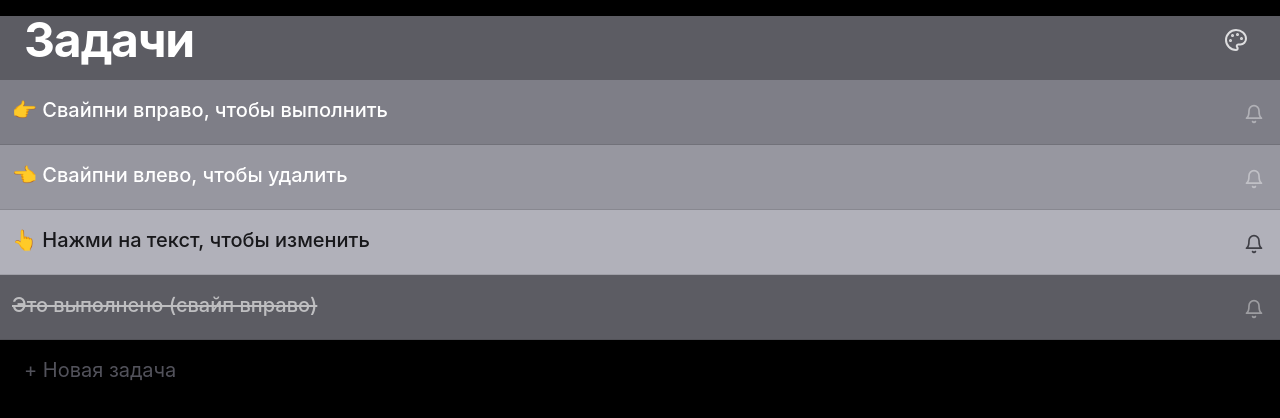
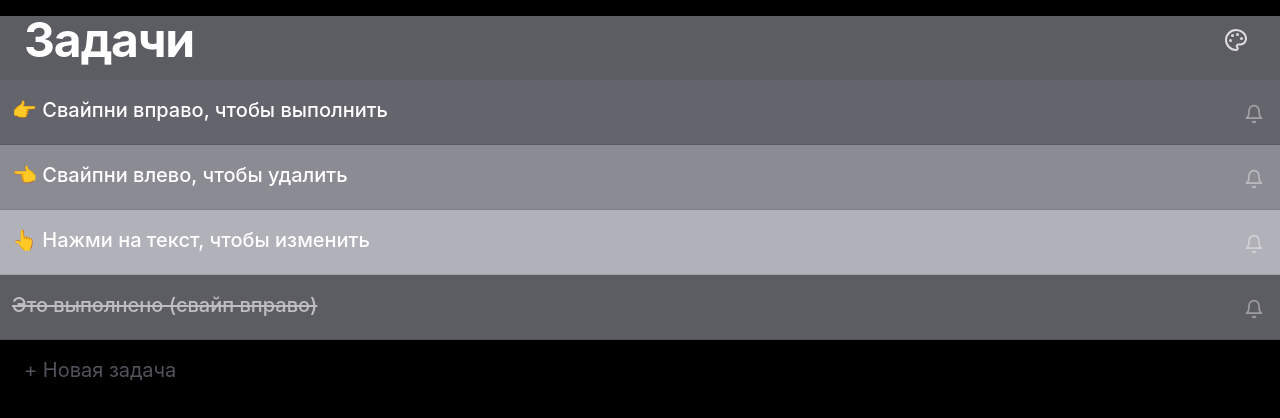
Before and after one commit to SKZHPRVT/task_time_place, a React (Vite) app: page / in a window 1280 px wide. Shown: the top 418 px of the page. Built offline with nearby package versions, Linux system fonts and the light colour scheme.

Commit message:
Feat: darker first task, unified text color regardless of gradient

```diff
--- a/src/App.tsx
+++ b/src/App.tsx
@@ -5,7 +5,7 @@ import { Task } from './types';
 import { useAppState } from './hooks/useAppState';
 import { useReminderChecker } from './hooks/useReminderChecker';
 import { Palette } from 'lucide-react';
-import { COLOR_PALETTE, getHeaderTaskColors, isLightColor, lightenColor } from './utils/color';
+import { COLOR_PALETTE, getHeaderTaskColors, isLightColor, lightenColor, darkenColor } from './utils/color';
 import { motion, AnimatePresence } from 'framer-motion';
 import { setHeaderColor } from './lib/telegram';
 
@@ -18,6 +18,10 @@ export default function App() {
 
   const colors = getHeaderTaskColors(baseColor);
   const headerBg = colors.header;
+
+  // 🆕 Один цвет текста для всех задач, на основе baseColor
+  const textIsLight = isLightColor(baseColor);
+  const taskTextColor = textIsLight ? 'text-zinc-900' : 'text-white';
 
   useEffect(() => {
     setHeaderColor(headerBg);
@@ -57,7 +61,6 @@ export default function App() {
     setNewTaskText('');
   };
 
-  // Сортируем: активные сверху, выполненные снизу
   const sortedTasks = useMemo(() => {
     return [...tasks].sort((a, b) => {
       if (a.done === b.done) return 0;
@@ -74,8 +77,6 @@ export default function App() {
 
   const currentColor = paletteMode === 'base' ? baseColor : bgColor;
   const bgIsLight = isLightColor(bgColor);
-
-  // Считаем количество активных задач (для градиента)
   const activeTasksCount = sortedTasks.filter(t => !t.done).length;
 
   return (
@@ -139,18 +140,18 @@ export default function App() {
 
       <div className="flex-1 overflow-y-auto pb-24" style={{ backgroundColor: bgColor }}>
         {sortedTasks.map((task, idx) => {
-          // Если задача выполнена — цвет шапки (самый тёмный)
-          // Иначе — градиент от базового цвета задачи к более светлому
           let taskBg: string;
           if (task.done) {
             taskBg = headerBg;
           } else {
-            // Считаем индекс только среди активных задач
             const activeIdx = sortedTasks.slice(0, idx).filter(t => !t.done).length;
+            // 🆕 От -5% до +25% — первая задача темнее базового
             const lightenPercent = activeTasksCount > 1
-              ? 5 + (activeIdx / Math.max(1, activeTasksCount - 1)) * 20
-              : 5;
-            taskBg = lightenColor(baseColor, lightenPercent);
+              ? -5 + (activeIdx / Math.max(1, activeTasksCount - 1)) * 30
+              : -5;
+            taskBg = lightenPercent >= 0
+              ? lightenColor(baseColor, lightenPercent)
+              : darkenColor(baseColor, Math.abs(lightenPercent));
           }
 
           return (
@@ -162,6 +163,7 @@ export default function App() {
               onUpdate={updateTask}
               onOpenReminder={setEditingReminderId}
               taskBg={taskBg}
+              textColor={taskTextColor}
             />
           );
         })}
--- a/src/components/SwipeableTask.tsx
+++ b/src/components/SwipeableTask.tsx
@@ -3,7 +3,6 @@ import { motion, useAnimation, PanInfo } from 'framer-motion';
 import { Bell, Check, X } from 'lucide-react';
 import { Task } from '../types';
 import { haptic } from '../lib/telegram';
-import { isLightColor } from '../utils/color';
 
 interface SwipeableTaskProps {
   task: Task;
@@ -12,9 +11,18 @@ interface SwipeableTaskProps {
   onUpdate: (id: string, text: string) => void;
   onOpenReminder?: (id: string) => void;
   taskBg?: string;
+  textColor?: string;
 }
 
-export function SwipeableTask({ task, onToggle, onDelete, onUpdate, onOpenReminder, taskBg }: SwipeableTaskProps) {
+export function SwipeableTask({
+  task,
+  onToggle,
+  onDelete,
+  onUpdate,
+  onOpenReminder,
+  taskBg,
+  textColor = 'text-white',
+}: SwipeableTaskProps) {
   const [isEditing, setIsEditing] = useState(false);
   const controls = useAnimation();
 
@@ -34,13 +42,8 @@ export function SwipeableTask({ task, onToggle, onDelete, onUpdate, onOpenRemind
     }
   };
 
-  const bgColor = taskBg || (task.done ? '#3f3f46' : '#a1a1aa');
+  const bgColor = taskBg || '#a1a1aa';
   const hasReminder = Boolean(task.reminder);
-  const light = isLightColor(bgColor);
-  const textColor = light ? 'text-zinc-900' : 'text-white';
-  const iconColor = light ? 'text-zinc-700' : 'text-white/40';
-  const iconActiveColor = light ? 'text-zinc-900' : 'text-white';
-  const timeColor = light ? 'text-zinc-600' : 'text-white/70';
 
   return (
     <div className="relative overflow-hidden w-full" style={{ backgroundColor: '#000' }}>
@@ -90,7 +93,9 @@ export function SwipeableTask({ task, onToggle, onDelete, onUpdate, onOpenRemind
           )}
 
           {task.reminder && !task.done && (
-            <div className={`text-xs mt-1 ${timeColor}`}>{formatReminder(task.reminder)}</div>
+            <div className={`text-xs mt-1 ${textColor} opacity-70`}>
+              {formatReminder(task.reminder)}
+            </div>
           )}
         </div>
 
@@ -106,7 +111,7 @@ export function SwipeableTask({ task, onToggle, onDelete, onUpdate, onOpenRemind
         >
           <Bell
             size={20}
-            className={hasReminder && !task.done ? iconActiveColor : iconColor}
+            className={`${textColor} ${hasReminder && !task.done ? 'opacity-100' : 'opacity-40'}`}
             fill={hasReminder && !task.done ? 'currentColor' : 'none'}
           />
         </button>
```
